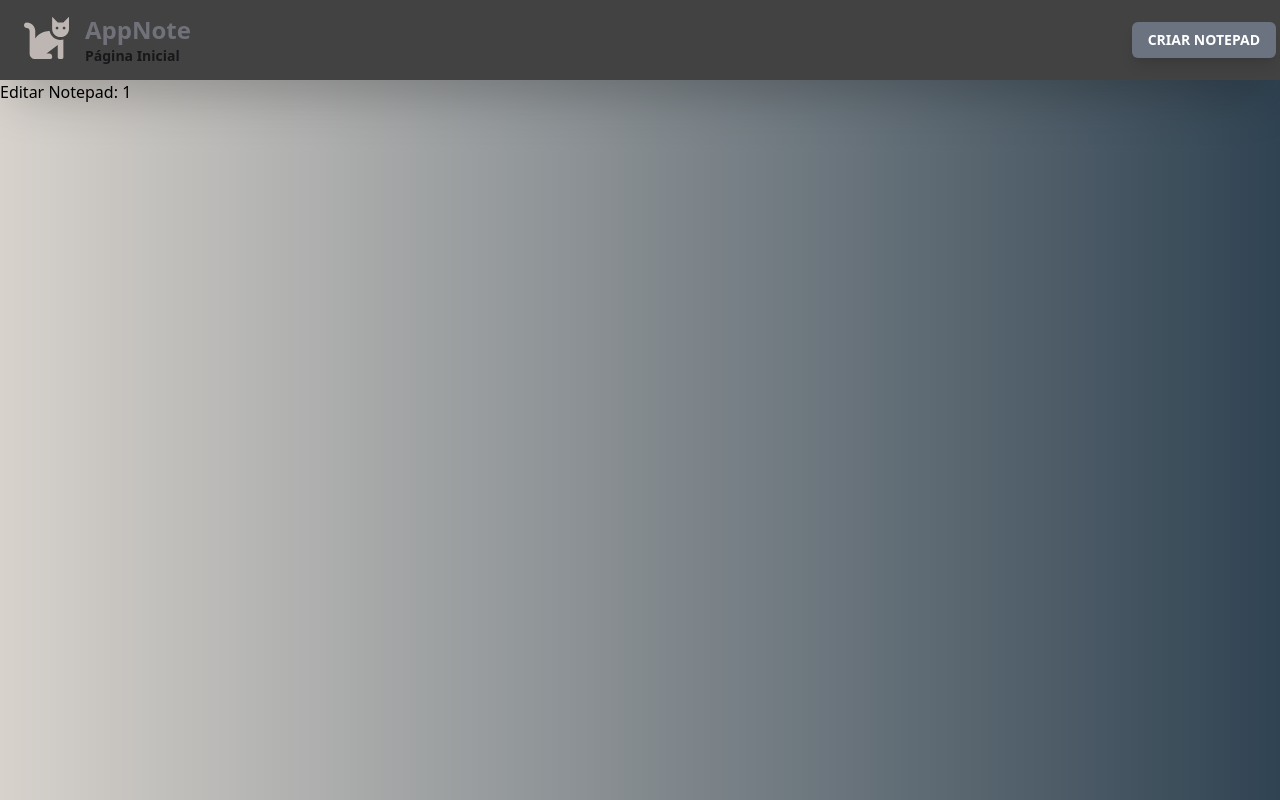
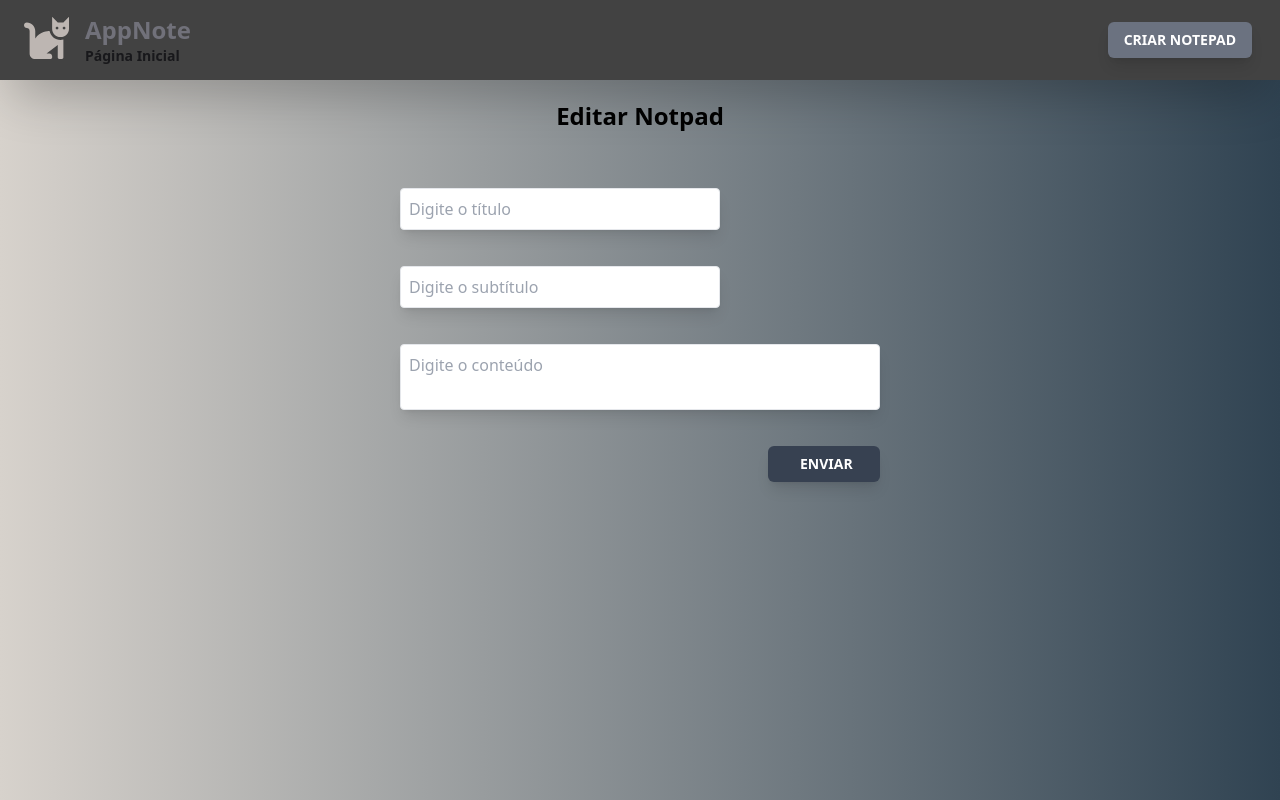
Before and after one commit to RenataLeme/BootcamReact, a React (Create React App) app: page /publicacoes/editar/1 in a window 1280 px wide. Built offline with nearby package versions, Linux system fonts and the light colour scheme; no server answers.

Commit message:
Ultimas atulizações

```diff
--- a/src/components/layouts/AppBar.tsx
+++ b/src/components/layouts/AppBar.tsx
@@ -19,7 +19,7 @@ export function AppBar() {
       >
         NotePad
       </div> */}
-      <div>
+      <div className="mr-6">
         <LinkButton to="/criar-notepad">Criar NotePad</LinkButton>
       </div>
     </header>
--- a/src/routes/CreateNotepad.tsx
+++ b/src/routes/CreateNotepad.tsx
@@ -1,11 +1,19 @@
 import { useState } from "react";
 import { TextField } from "../components/TextField";
 import { TextArea } from "../components/TextArea";
+import { api } from "../api";
+import toast from "react-simple-toasts";
+import { useNavigate } from "react-router-dom";
+
+const initialCreateNotepad = {
+  title: "",
+  subtitle: "",
+  content: "",
+};
 
 export function CreateNotpad() {
-  const [titulo, setTitulo] = useState("");
-  const [subtitulo, setSubtitulo] = useState("");
-  const [conteudo, setConteudo] = useState("");
+  const navigate = useNavigate();
+  const [form, setForm] = useState(initialCreateNotepad);
 
   return (
     <div>
@@ -15,25 +23,31 @@ export function CreateNotpad() {
       <form
         className="flex flex-col gap-1 max-w-md md:mx-auto md:max-w-lg"
         noValidate
-        onSubmit={(event) => {
+        onSubmit={async (event) => {
           event.preventDefault();
-          alert("NotPad enviado");
+          const response = await api.post("/notepads", form);
+          if (response.data.success) {
+            toast("Notepad criado com sucesso");
+            navigate("/");
+          } else {
+            toast("Erro na criação de notepad");
+          }
         }}
       >
         <TextField
           placeholder="Digite o título"
-          value={titulo}
-          onChange={(titulo) => setTitulo(titulo)}
+          value={form.title}
+          onChange={(title) => setForm({ ...form, title })}
         />
         <TextField
           placeholder="Digite o subtítulo"
-          value={subtitulo}
-          onChange={(subtitulo) => setSubtitulo(subtitulo)}
+          value={form.subtitle}
+          onChange={(subtitle) => setForm({ ...form, subtitle })}
         />
         <TextArea
           placeholder="Digite o conteúdo"
-          value={conteudo}
-          onChange={(conteudo) => setConteudo(conteudo)}
+          value={form.content}
+          onChange={(content) => setForm({ ...form, content })}
         />
         <button
           type="submit"
--- a/src/routes/EditNotepad.tsx
+++ b/src/routes/EditNotepad.tsx
@@ -1,6 +1,72 @@
-import { useParams } from "react-router-dom";
+import { useState, useEffect } from "react";
+import { TextField } from "../components/TextField";
+import { TextArea } from "../components/TextArea";
+import { api } from "../api";
+import toast from "react-simple-toasts";
+import { useNavigate, useParams } from "react-router-dom";
+
+const initialCreateNotepad = {
+  title: "",
+  subtitle: "",
+  content: "",
+};
 
 export function EditNotepad() {
   const params = useParams();
-  return <div> Editar Notepad: {params.id}</div>;
+  const navigate = useNavigate();
+  const [form, setForm] = useState(initialCreateNotepad);
+
+  useEffect(() => {
+    api.get(`/notepad/${params.id}`).then((results) =>
+      setForm({
+        title: results.data.title,
+        subtitle: results.data.subtitle,
+        content: results.data.content,
+      })
+    );
+  }, []);
+
+  return (
+    <div>
+      <h1 className="flex justify-center font-bold text-2xl mt-5 from-neutral-800 md:mb-10">
+        Editar Notpad
+      </h1>
+      <form
+        className="flex flex-col gap-1 max-w-md md:mx-auto md:max-w-lg"
+        noValidate
+        onSubmit={async (event) => {
+          event.preventDefault();
+          const response = await api.put("/notepads/${params.id}", form);
+          if (response.data.success) {
+            toast("Notepad alterado com sucesso");
+            navigate("/");
+          } else {
+            toast("Erro na alteração de notepad");
+          }
+        }}
+      >
+        <TextField
+          placeholder="Digite o título"
+          value={form.title}
+          onChange={(title) => setForm({ ...form, title })}
+        />
+        <TextField
+          placeholder="Digite o subtítulo"
+          value={form.subtitle}
+          onChange={(subtitle) => setForm({ ...form, subtitle })}
+        />
+        <TextArea
+          placeholder="Digite o conteúdo"
+          value={form.content}
+          onChange={(content) => setForm({ ...form, content })}
+        />
+        <button
+          type="submit"
+          className="mt-4 flex w-28 ml-96 bg-gray-700 hover:bg-gray-500 py-2  text-white mx-24 px-8 rounded-md uppercase font-bold text-sm shadow-lg"
+        >
+          Enviar
+        </button>
+      </form>
+    </div>
+  );
 }
--- a/src/routes/ViewNotepad.tsx
+++ b/src/routes/ViewNotepad.tsx
@@ -26,7 +26,7 @@ export function ViewNotepad() {
 
   return (
     <div className="flex flex-col w-[400px] h-[300px] shadow-2xl  px-9 py-4 bg-[#68767d] rounded-md mt-[60px] mb-18 mx-12 max-w-screen-md md:w-[1000px] md:mx-20 md:m-4 text-start">
-      <span className="pb-0 text-gray-700">{notepad.id}</span>
+      <span className="pb-0 text-gray-700">#{notepad.id}</span>
       <time
         className="font-bold pb-4 text-gray-700"
         dateTime={notepad.created_at}
@@ -36,16 +36,16 @@ export function ViewNotepad() {
       <h1 className="font-bold text-2xl">{notepad.title}</h1>
       <p className="text-lg ">{notepad.subtitle}</p>
       <span className="text-base pt-4">{notepad.content}</span>
-
-      <div className="mt-20 px-40 md:px-[530px]">
+      <div>
+        <div className="py-20 px-40 md:px-[530px]">
           <Breadcrumbs
             links={[
               { title: "Página inicial", link: "/" },
               { title: notepad.title, link: `/publicacoes/${params.id}` },
             ]}
           />
-        <div className="flex flex-row mt-6 gap-3 mx-[-20px]">
-          <EditLinkButton to={`/publicacoes/editar/${params.idSS}`}>
+          <div className="flex flex-row mt-6 gap-3 mx-[-30px]">
+            <EditLinkButton to={`/publicacoes/editar/${params.id}`}>
               Editar
             </EditLinkButton>
             <ButtonDelete
@@ -66,5 +66,6 @@ export function ViewNotepad() {
           </div>
         </div>
       </div>
+    </div>
   );
 }
```
Lines whose indentation alone changed are shown as unchanged.
